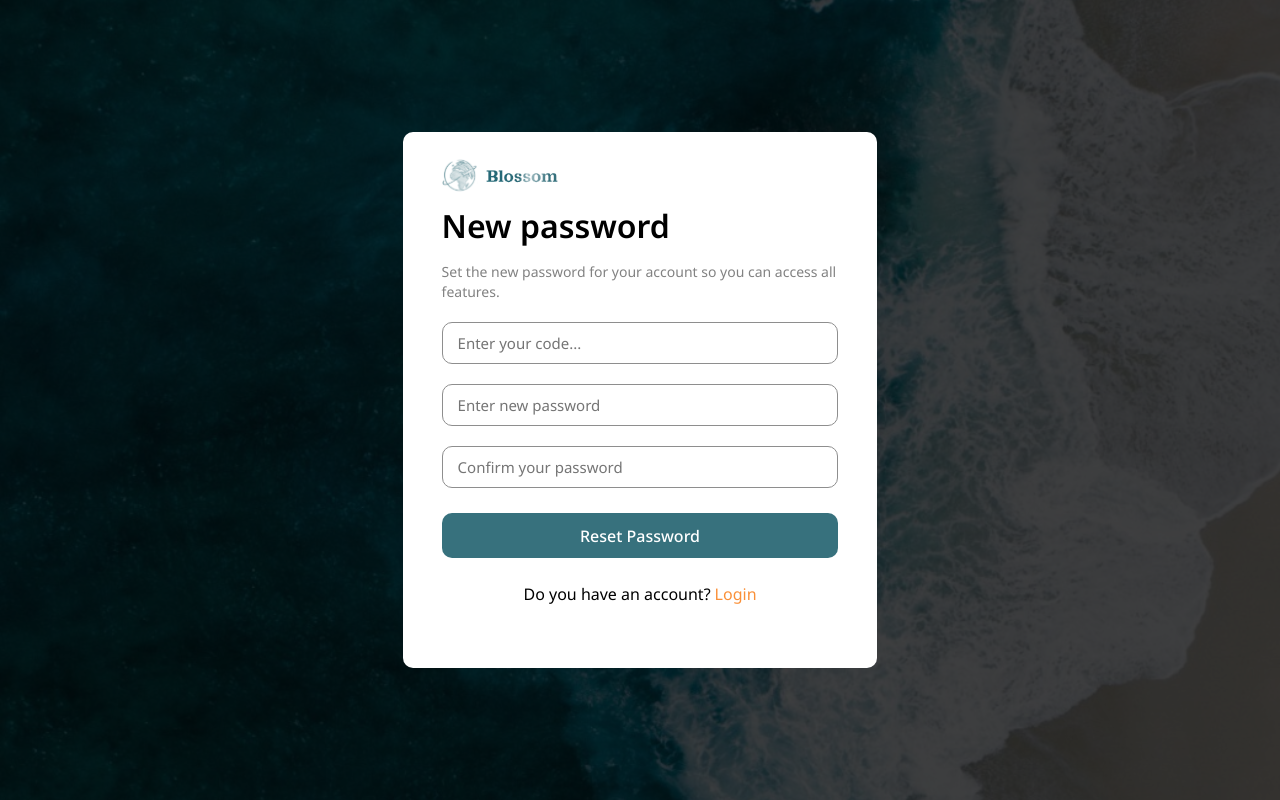
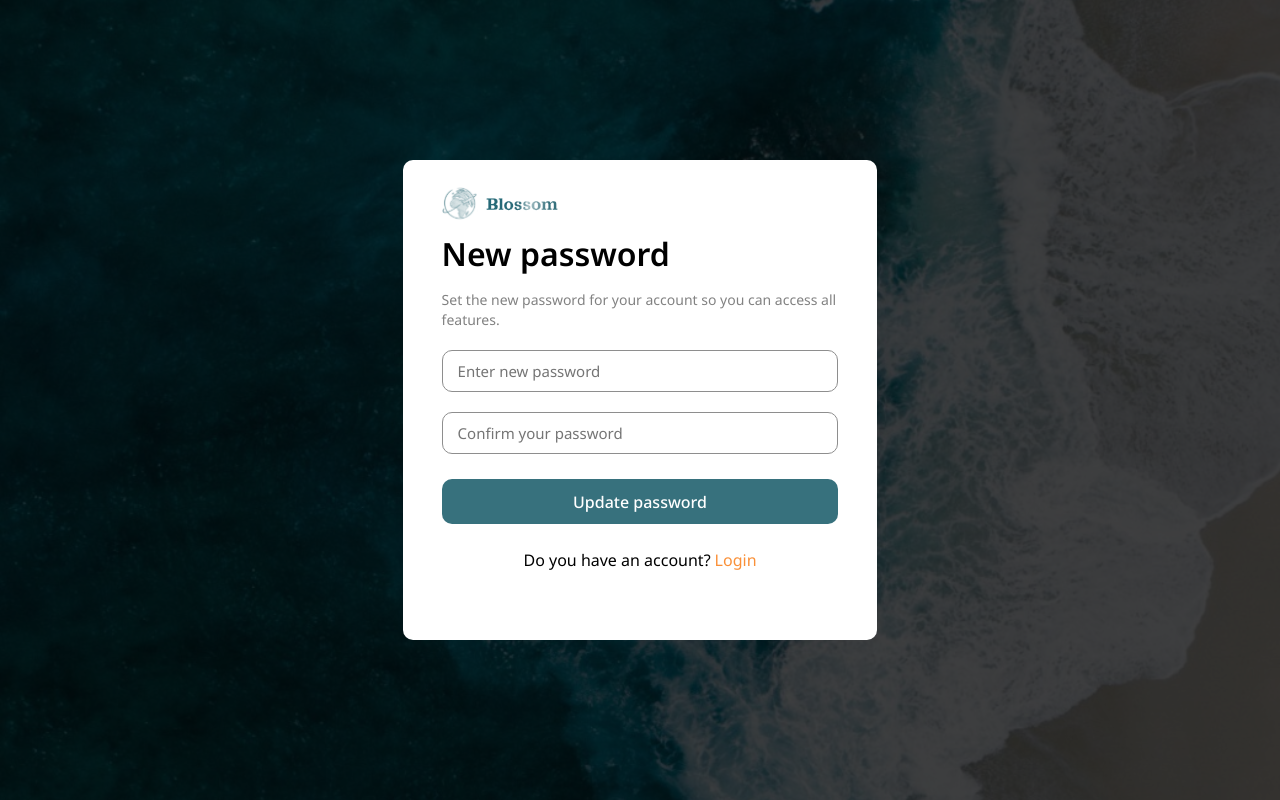
Before and after one commit to DuyQuang305/travel_share_blog_client, a React (Create React App) app: page /reset-password in a window 1280 px wide. Built offline with nearby package versions, Linux system fonts and the light colour scheme.

Commit message:
update reset password

```diff
--- a/src/pages/ResetPassword/index.jsx
+++ b/src/pages/ResetPassword/index.jsx
@@ -87,20 +87,6 @@ function ResetPassword() {
 
           <div>
             <div className="style-input">
-              <input  type="text"
-                      placeholder="Enter your code..."
-                      name='verificationCode'
-                      value={formik.values.verificationCode}
-                      onChange={formik.handleChange}
-                      onBlur={formik.handleBlur}
-                />
-            </div>
-            { formik.touched.verificationCode && formik.values.verificationCode && (
-                  <span className='message-error'>{formik.errors.verificationCode}</span>
-            )}
-          </div>
-          <div>
-            <div className="style-input">
               <input  type="password"
                       placeholder="Enter new password"
                       name='password'
@@ -127,7 +113,7 @@ function ResetPassword() {
                   <span className='message-error'>{formik.errors.confirmPassword}</span>
             )}
           </div>
-          <button className="reset-submit" type="submit">Reset Password</button>
+          <button className="reset-submit" type="submit">Update password</button>
           <div className="reset-text">
             <span >Do you have an account?</span>
             <Link to="/login"><span style={{color:"#FA9038", marginLeft: "4px"}}>Login</span></Link>
@@ -169,7 +155,7 @@ const ResetFormWrapper = styled.div`
   background-color: #FFF;
   border-radius: 10px;
   width: 37%;
-  height: 67%;
+  height: 60%;
   padding: 2% 3% 2% 3%;
 
   p {
```
